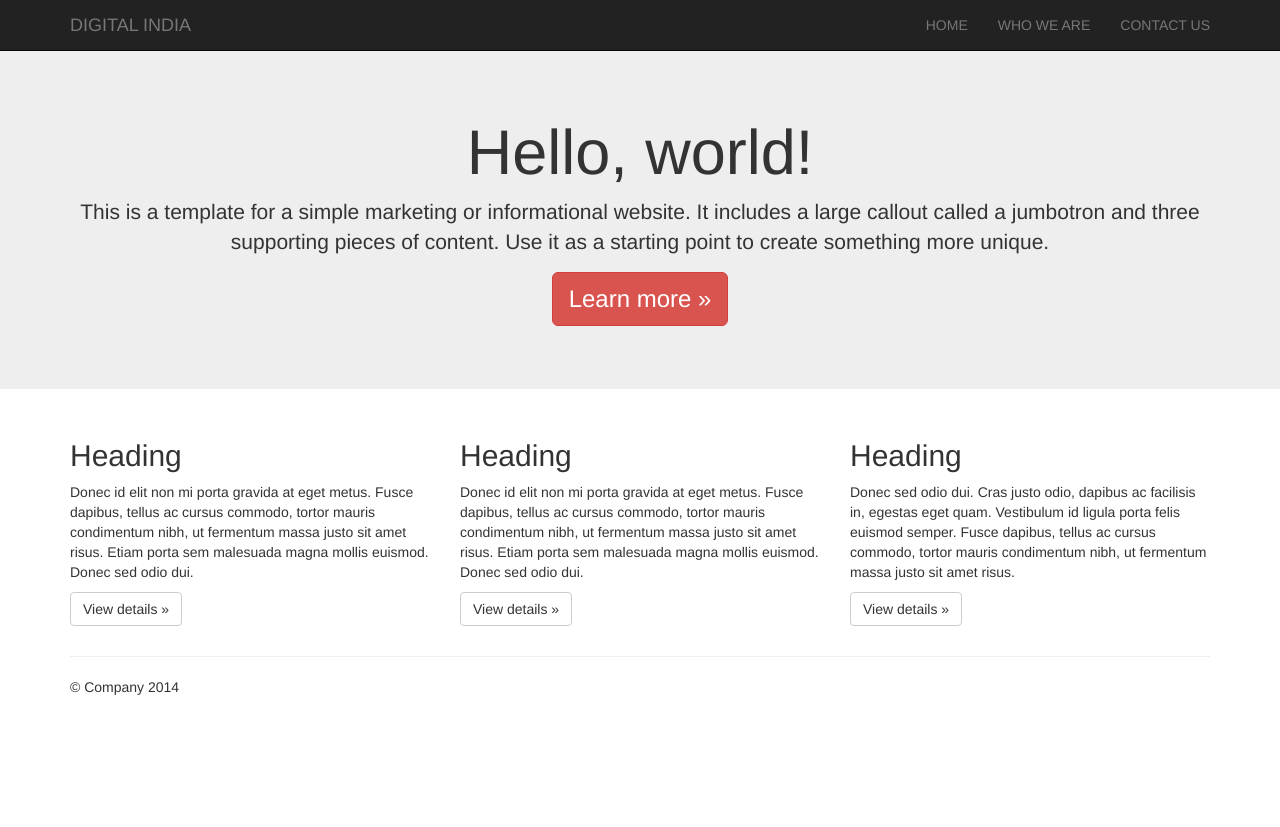
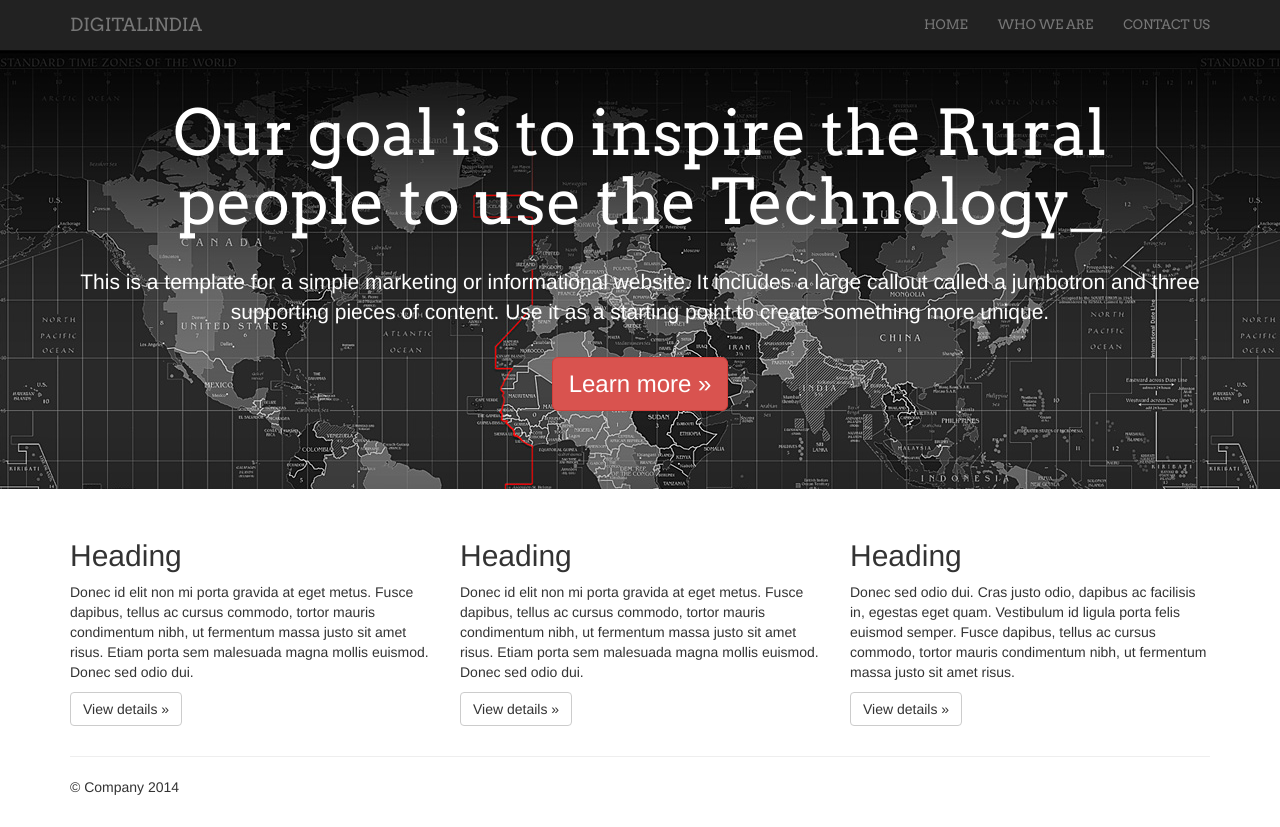
Before and after one commit to NRamakrishna/project-html, a plain HTML site: page index.html in a window 1280 px wide. Before the commit the page ends 800 px from the top, so only its background shows below. Drawn offline with nearby package versions, Linux system fonts and the light colour scheme; a script that the page names is missing.

Commit message:
added image

```diff
--- a/css/custom.css
+++ b/css/custom.css
@@ -3,9 +3,30 @@ body {
   padding-top: 50px;
   padding-bottom: 20px;
 }
+ul.nav, .jumbotron h1 {
+	font-family: 'Arvo', courier,serif;
+}
+ul.nav {
+	font-size: 13px;
+}
 .jumbotron {
 	text-align: center;
+	background-image: url("../images/bg.jpg");
+	color: white;
+}
+.jumbotron h1 {
+	margin-top: 0px;
+	margin-bottom: 30px;
+}
+.jumbotron p{
+	margin-bottom: 30px;
+	font-weight: 100px;
+	padding: 0px, 50px;
 }
 .btn-lg {
 	font-size: 24px;
 }
+.navbar-brand {
+	font-family: 'Arvo', courier,serif;
+    font-color: white;
+}
--- a/index.html
+++ b/index.html
@@ -10,6 +10,9 @@
   <link rel="icon" href="favicon.ico">
 
   <title>Digital INDIA</title>
+
+  <!-- this is google arvo fonts -->
+  <link href='http://fonts.googleapis.com/css?family=Arvo' rel='stylesheet' type='text/css'>
 
   <!-- Bootstrap core CSS -->
   <link href="css/bootstrap.min.css" rel="stylesheet">
@@ -39,7 +42,7 @@
             <span class="icon-bar"></span>
             <span class="icon-bar"></span>
           </button>
-          <a class="navbar-brand" href="#">DIGITAL INDIA</a>
+          <a class="navbar-brand" href="#">DIGITALINDIA</a>
         </div>
         <div class="collapse navbar-collapse">
         <ul class="nav navbar-nav navbar-right">
@@ -54,9 +57,10 @@
     <!-- Main jumbotron for a primary marketing message or call to action -->
     <div class="jumbotron">
       <div class="container">
-        <h1>Hello, world!</h1>
+        <h1>Our goal is to inspire the Rural people to use the Technology_</h1>
         <p>This is a template for a simple marketing or informational website. It includes a large callout called a jumbotron and three supporting pieces of content. Use it as a starting point to create something more unique.</p>
         <p><a class="btn btn-danger btn-lg" role="button">Learn more &raquo;</a></p>
+
       </div>
     </div>
 
```
Also changed, not shown: images/bg.jpg (added).
